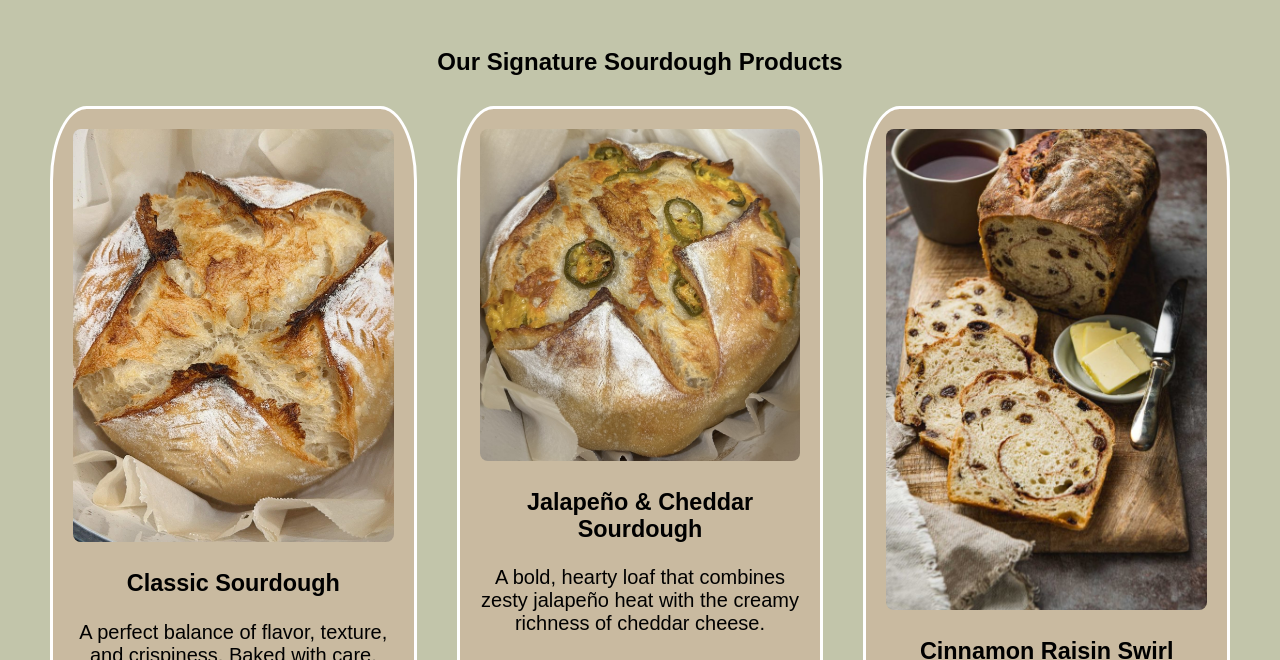
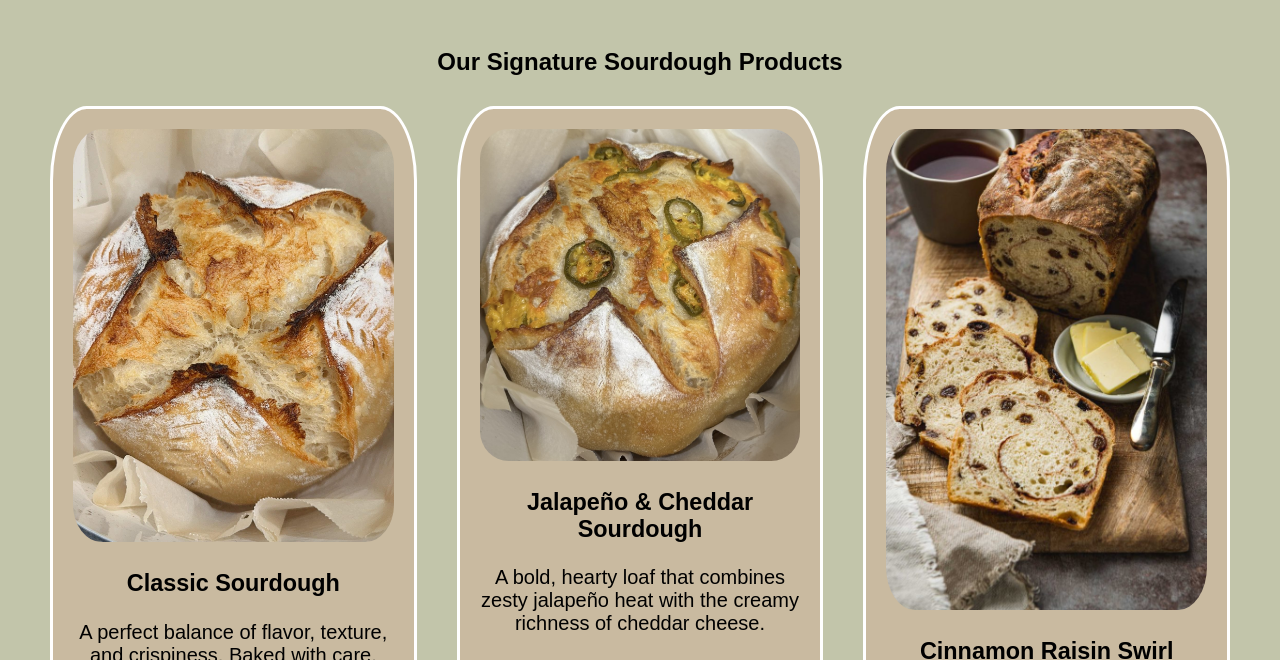
Before and after one commit to brockellis14/Web-Development, a plain HTML site: page cascade/Rustic.html in a window 1280 px wide. Shown: the part 1160-1820 px from the top of the page. Drawn offline with Linux system fonts and the light colour scheme.

Commit message:
round images home page

```diff
--- a/cascade/styles/styles.css
+++ b/cascade/styles/styles.css
@@ -138,7 +138,7 @@ header {
 .product-image {
     width: 100%;
     height: auto;
-    border-radius: 8px;
+    border-radius: 9%;
 }
 
 /* Footer */
```
